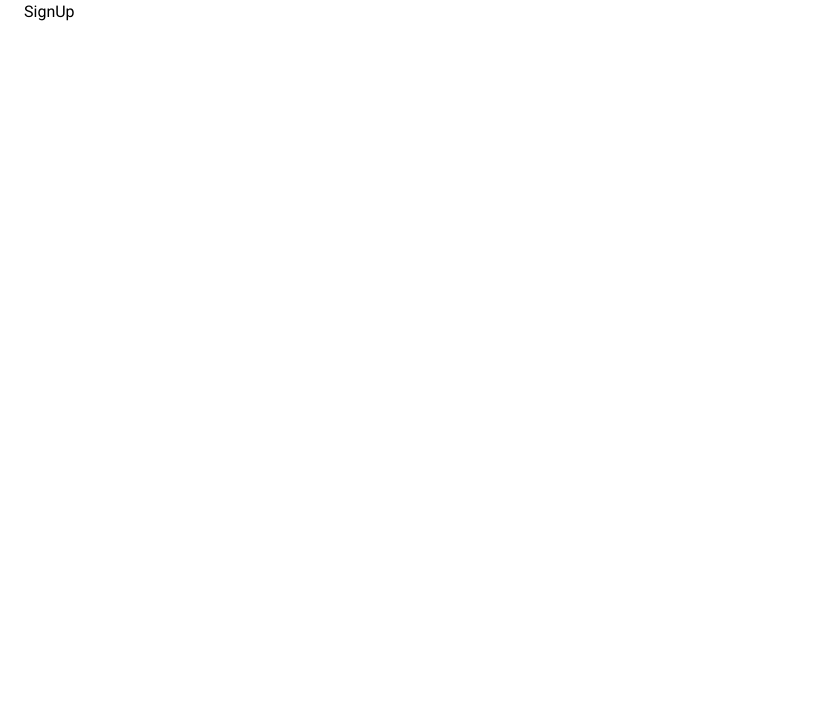
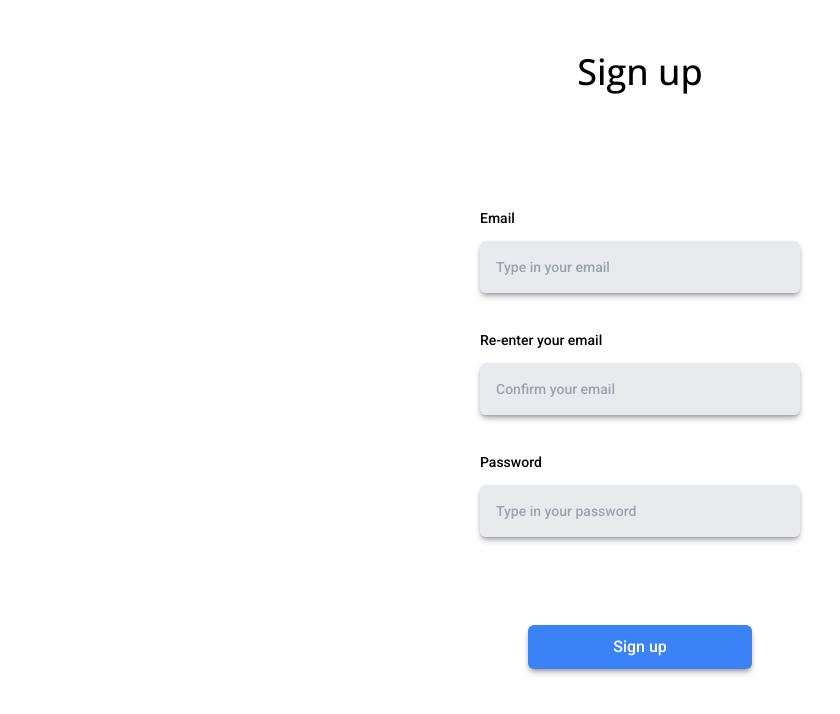
Before and after one commit to themse/simple-auth, a Next.js app: page /sign-up in a window 1280 px wide. Shown: the top 714 px of the page, without its empty margins (0-840 px from the left). Built offline with nearby package versions, Linux system fonts and the light colour scheme.

Commit message:
feat: impl markup of sign up page

```diff
--- a/src/app/(auth)/sign-up/page.tsx
+++ b/src/app/(auth)/sign-up/page.tsx
@@ -1,5 +1,42 @@
+import 'server-only';
+
 import { Container } from '@/ui/components/templates/Container';
+import { TemplateBodyCenter } from '@/ui/components/templates/BodyCenter';
+import { Heading } from '@/ui/components/atoms/Heading';
+import { Input } from '@/ui/components/atoms/Input';
+import { Label } from '@/ui/components/atoms/Label';
+import { InputGroup } from '@/ui/components/molecules/InputGroup';
+import { Button } from '@/ui/components/atoms/Button';
 
 export default function SignUp() {
-	return <Container>SignUp</Container>;
+	return (
+		<Container>
+			<TemplateBodyCenter
+				header={
+					<Heading variant="heading-1" as="h1" weight="medium" className="py-5 text-center">
+						Sign up
+					</Heading>
+				}
+				contentStyles="gap-y-20 max-w-80"
+			>
+				<div className="flex flex-col gap-y-8">
+					<InputGroup>
+						<Label>Email</Label>
+						<Input placeholder="Type in your email" />
+					</InputGroup>
+					<InputGroup>
+						<Label>Re-enter your email</Label>
+						<Input placeholder="Confirm your email" />
+					</InputGroup>
+					<InputGroup>
+						<Label>Password</Label>
+						<Input placeholder="Type in your password" />
+					</InputGroup>
+				</div>
+				<Button size="lg" className="mx-auto w-full max-w-56 justify-center">
+					Sign up
+				</Button>
+			</TemplateBodyCenter>
+		</Container>
+	);
 }
```
